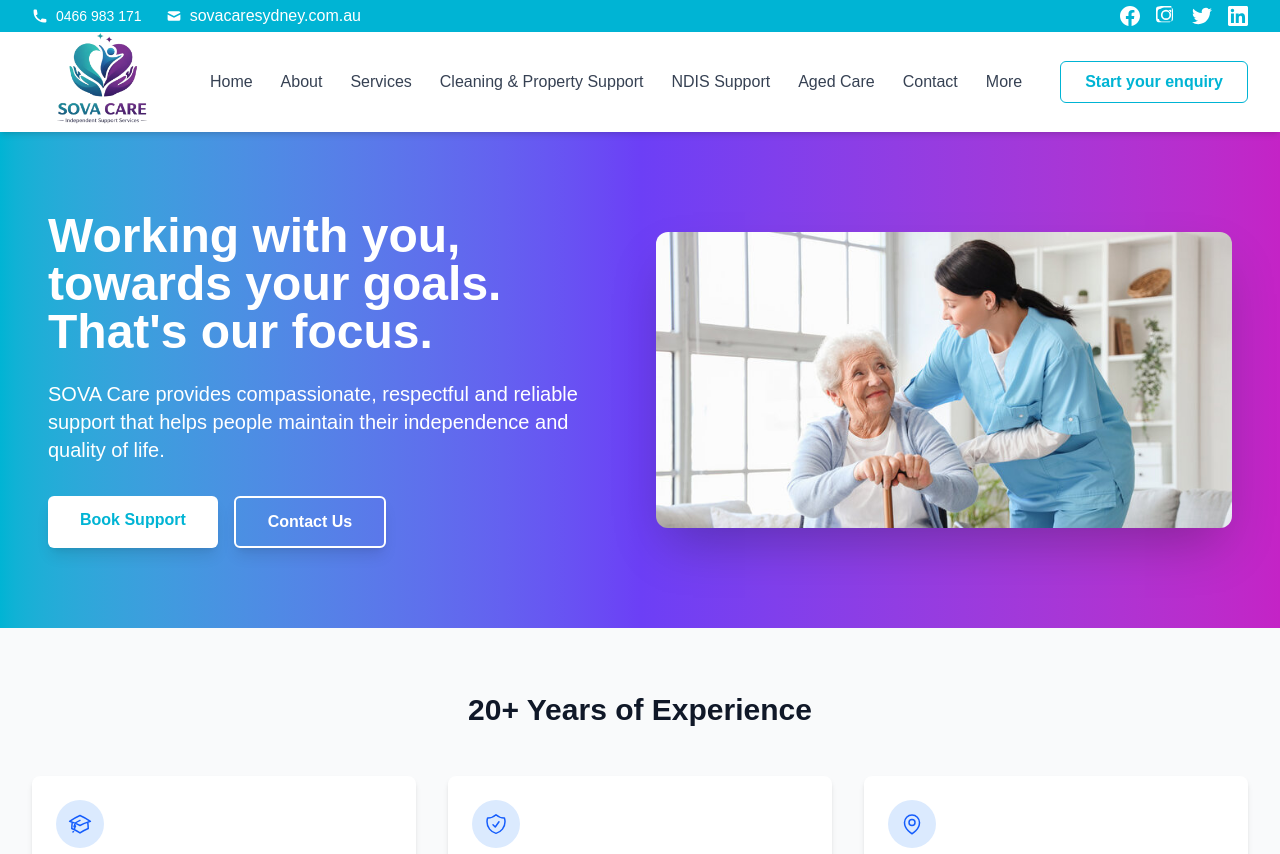
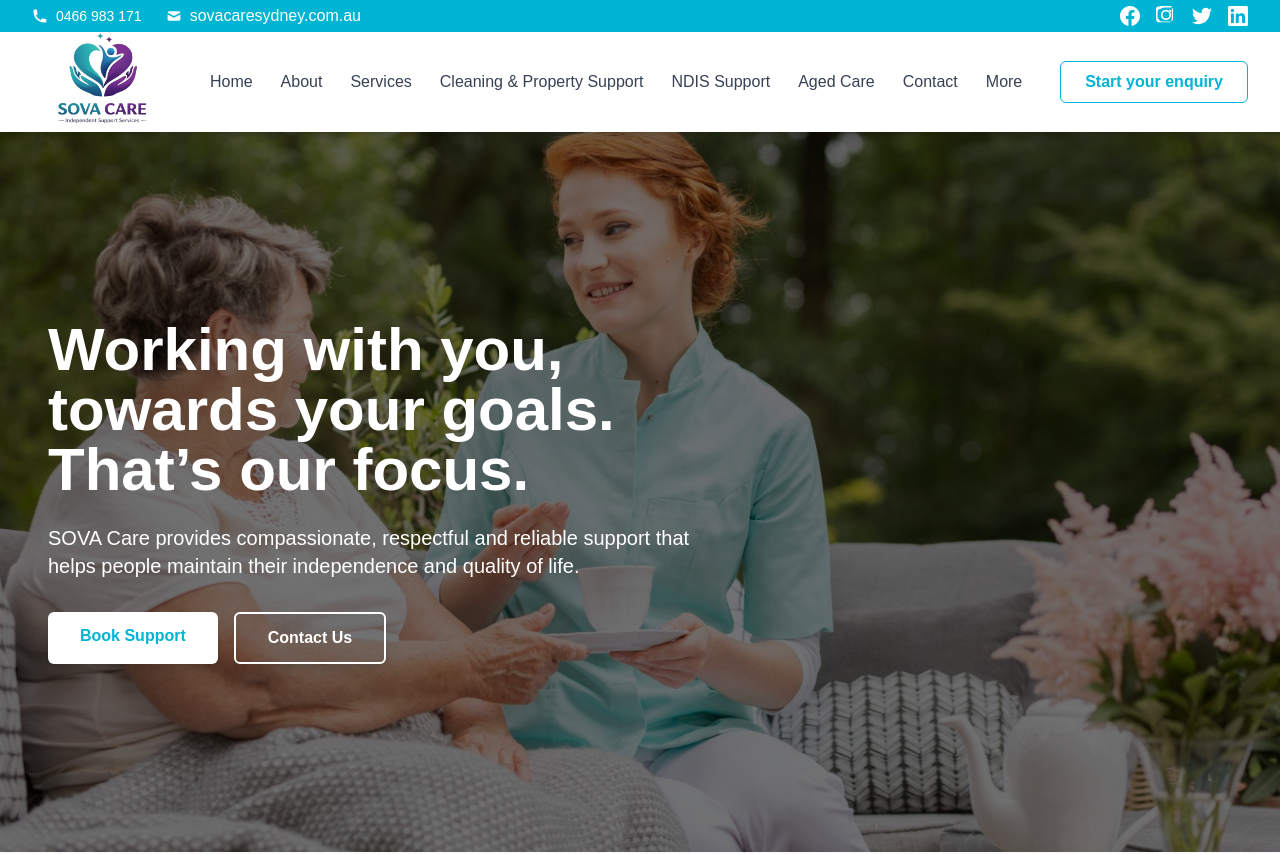
Before and after one commit to ahmadshahid50/ndas, a Next.js app: page / in a window 1280 px wide. Shown: the top 854 px of the page. Built offline with nearby package versions, Linux system fonts and the light colour scheme.

Commit message:
new chnages

```diff
--- a/app/about/page.js
+++ b/app/about/page.js
@@ -52,7 +52,7 @@ export default function About() {
               Based in Rockdale, SOVA Care provides support across the St George area, Sutherland Shire and greater Sydney region, helping people remain comfortable, independent and supported in their everyday lives.
             </p>
             <div className="grid grid-cols-2 md:grid-cols-4 gap-4">
-              {['St George Area','Sutherland Shire','Southern Sydney', 'Inner west', 'Eastern Suburbs', 'Northern Beaches', 'Greater Sydney', 'Rockdale','Kogarah','Hurstville' ].map((area) => (
+              {['St George Area','Sutherland Shire','Southern Sydney', 'Inner west', 'Eastern Suburbs', 'Northern Beaches', 'Greater Sydney', 'Rockdale','Plus More' ].map((area) => (
                 <div key={area} className="bg-white p-4 rounded-md text-center">
                   <p className="text-gray-700 font-semibold">{area}</p>
                 </div>
--- a/app/areas-we-service/page.js
+++ b/app/areas-we-service/page.js
@@ -49,16 +49,23 @@ export default function AreasWeService() {
       description: 'Our home base, where we provide comprehensive support services.',
       suburbs: ['Rockdale', 'Kogarah', 'Kogarah Bay', 'Carss Park'],
     },
+    {
+      name: 'Plus More',
+      description: 'We also serve additional areas across Greater Sydney - contact us to confirm.',
+      suburbs: ['And many more...'],
+    }
 
   ];
 
   return (
     <div className="min-h-screen bg-white">
       {/* Hero Section */}
-      <section className="bg-gradient-to-r from-[var(--sova-primary)] via-[var(--sova-secondary)] to-[var(--sova-accent)] text-white py-16">
+      <section className="py-20 bg-teal-600 text-white">
         <div className="max-w-7xl mx-auto px-4 sm:px-6 lg:px-8">
-          <h1 className="text-4xl md:text-5xl font-bold">Areas We Service</h1>
-          <p className="text-xl mt-4 text-teal-100">Supporting communities across Greater Sydney</p>
+          <div className="max-w-2xl">
+            <h1 className="text-4xl md:text-5xl lg:text-6xl font-bold">Areas We Service</h1>
+            <p className="text-xl md:text-2xl mt-4 text-teal-100">Supporting communities across Greater Sydney</p>
+          </div>
         </div>
       </section>
 
--- a/app/contact/page.js
+++ b/app/contact/page.js
@@ -56,7 +56,7 @@ export default function Contact() {
               We provide services across the Greater Sydney region, with particular focus on:
             </p>
             <div className="grid grid-cols-2 md:grid-cols-4 gap-4">
-              {['St George Area','Sutherland Shire','Southern Sydney', 'Inner west', 'Eastern Suburbs', 'Northern Beaches', 'Greater Sydney' ].map((area) => (
+              {['St George Area','Sutherland Shire','Southern Sydney', 'Inner west', 'Eastern Suburbs', 'Northern Beaches', 'Greater Sydney','Rockdale','Plus More' ].map((area) => (
                 <div key={area} className="bg-white p-4 rounded-md">
                   <p className="text-gray-700 font-semibold text-center">{area}</p>
                 </div>
--- a/app/page.js
+++ b/app/page.js
@@ -21,14 +21,19 @@ export default function Home() {
   return (
     <div className="min-h-screen bg-white">
       {/* Hero Section */}
-      <section className="py-20 bg-gradient-to-r from-[var(--sova-primary)] via-[var(--sova-secondary)] to-[var(--sova-accent)] text-white">
-        <div className="max-w-7xl mx-auto px-4 sm:px-6 lg:px-12">
-          <div className="grid grid-cols-1 md:grid-cols-2 gap-8 items-center">
-            <div className="text-center md:text-left">
-              <h1 className="text-4xl md:text-5xl font-bold mb-6">
-                Working with you, towards your goals. That's our focus.
+      <section className="relative h-[560px] md:h-[640px] lg:h-[720px]">
+        <div
+          className="absolute inset-0 bg-cover bg-center"
+          style={{ backgroundImage: "url('/images/hero2.jpg')" }}
+          aria-hidden="true"
+        />
+        <div className="absolute inset-0 bg-black/55" />
+        <div className="relative z-10 max-w-7xl mx-auto px-4 sm:px-6 lg:px-12 h-full flex items-center">
+          <div className="text-center md:text-left text-white lg:max-w-2xl">
+            <h1 className="text-4xl md:text-5xl lg:text-6xl font-bold mb-6">
+              Working with you, towards your goals. That&rsquo;s our focus.
             </h1>
-              <p className="text-xl mb-8 text-white max-w-3xl mx-auto md:mx-0">
+            <p className="text-xl mb-8 max-w-3xl mx-auto md:mx-0">
               SOVA Care provides compassionate, respectful and reliable support that helps people maintain their independence and quality of life.
             </p>
             <div className="flex flex-col sm:flex-row gap-4 justify-center md:justify-start">
@@ -44,14 +49,6 @@ export default function Home() {
               >
                 Contact Us
               </Link>
-              </div>
-            </div>
-            <div className="flex justify-center md:justify-end">
-              <img
-                src="/images/hero.jpg"
-                alt="SOVA Care hero image"
-                className="w-full max-w-full rounded-xl shadow-2xl"
-              />
             </div>
           </div>
         </div>
```
Also changed, not shown: public/images/hero2.jpg (added). Lines whose indentation alone changed are shown as unchanged.
